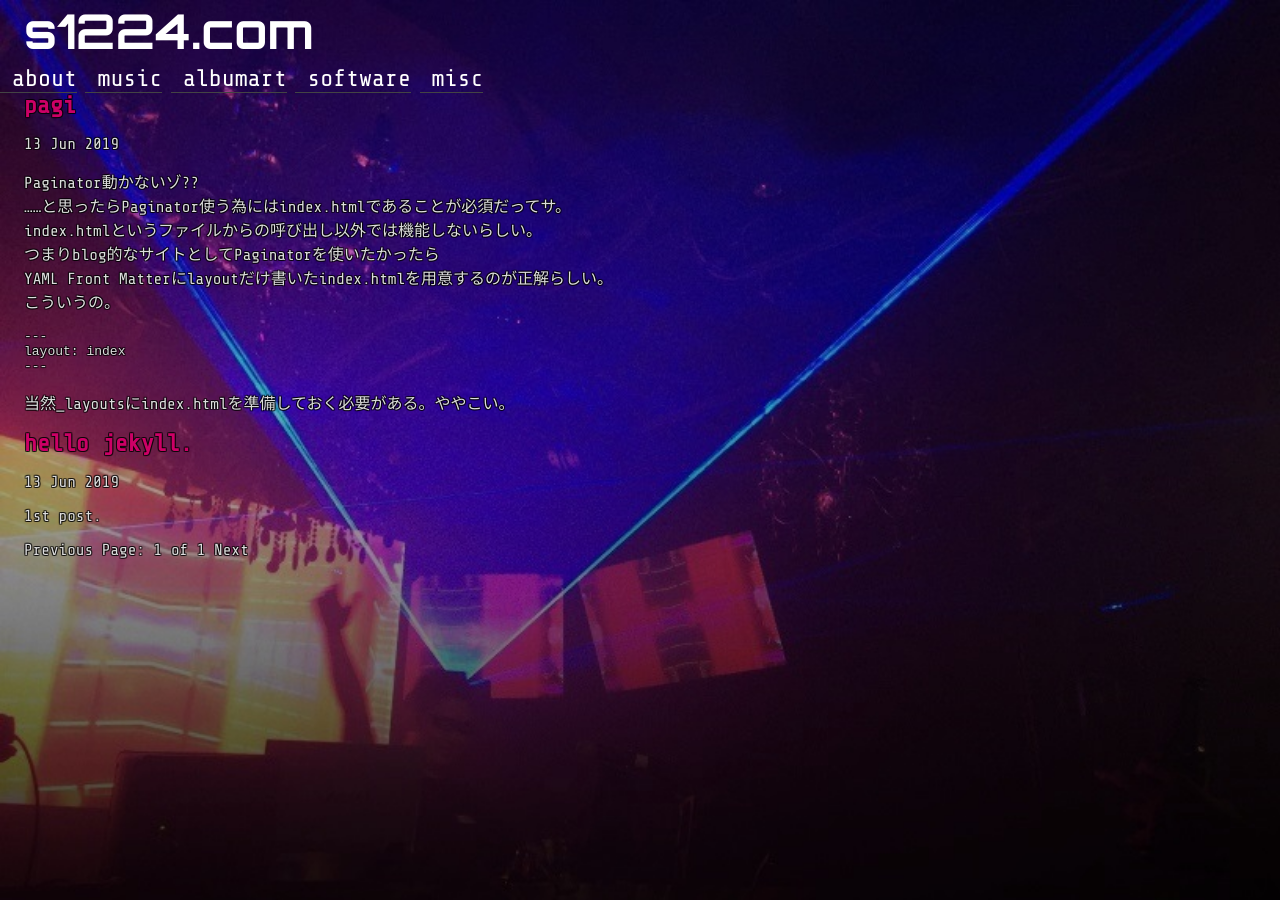
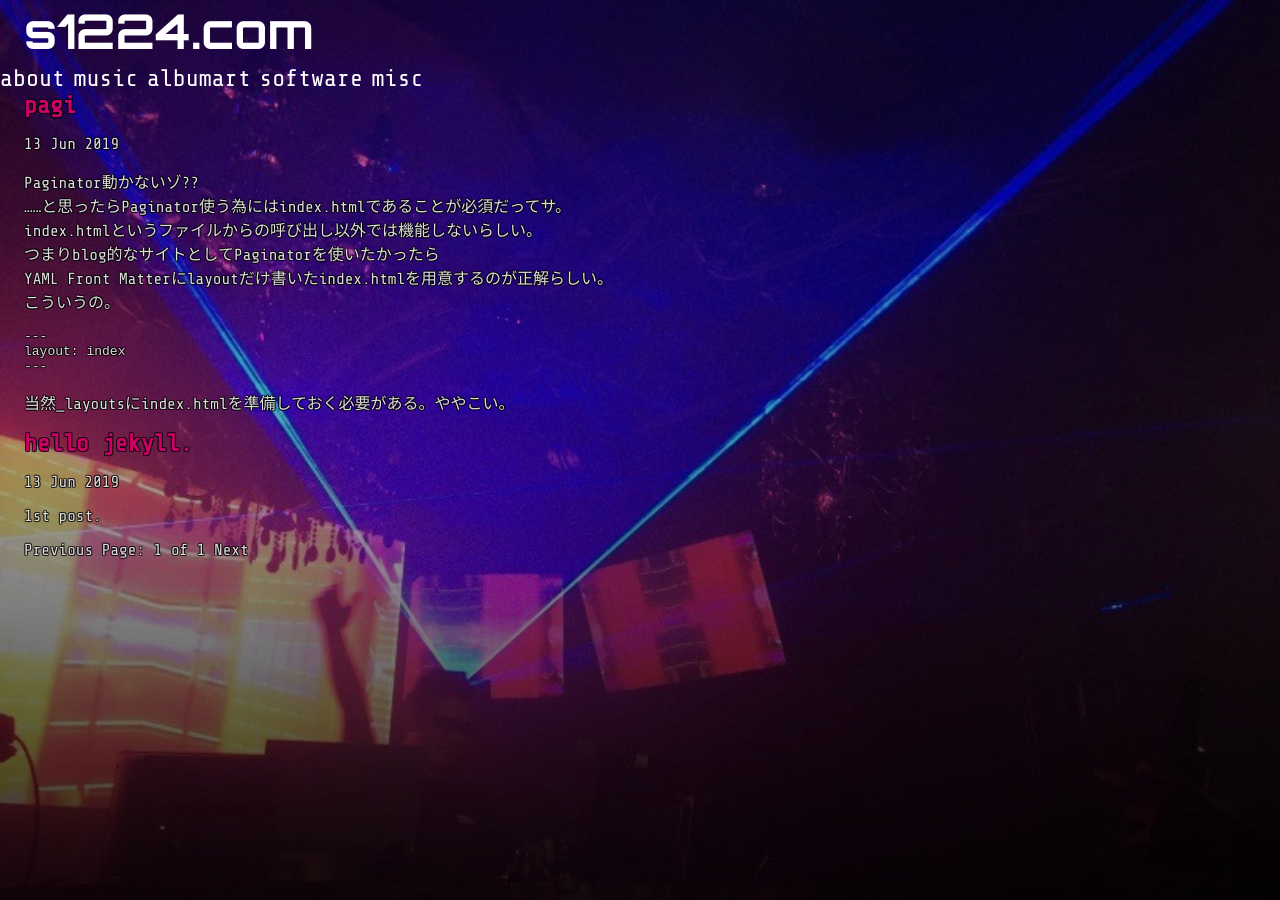
Before and after one commit to switchworks/switchworks.github.io, a Jekyll site: the page built from index.html, in a window 1280 px wide. Built offline with Jekyll 4.4.1, drawn with Linux system fonts in a browser that asks for light colours; the list of posts is cut into pages by our own code.

Commit message:
Update default.html

```diff
--- a/_layouts/default.html
+++ b/_layouts/default.html
@@ -44,10 +44,6 @@
 		display: inline;
 		list-style-type: none;
 		font-size:24px;
-		border-style:solid;
-		border-width:0px 0px 1px 0px;
-		border-color:#444;
-		padding-left:0.5em;
 	}
 	#sidebar li a{
 		text-decoration: none;
```
